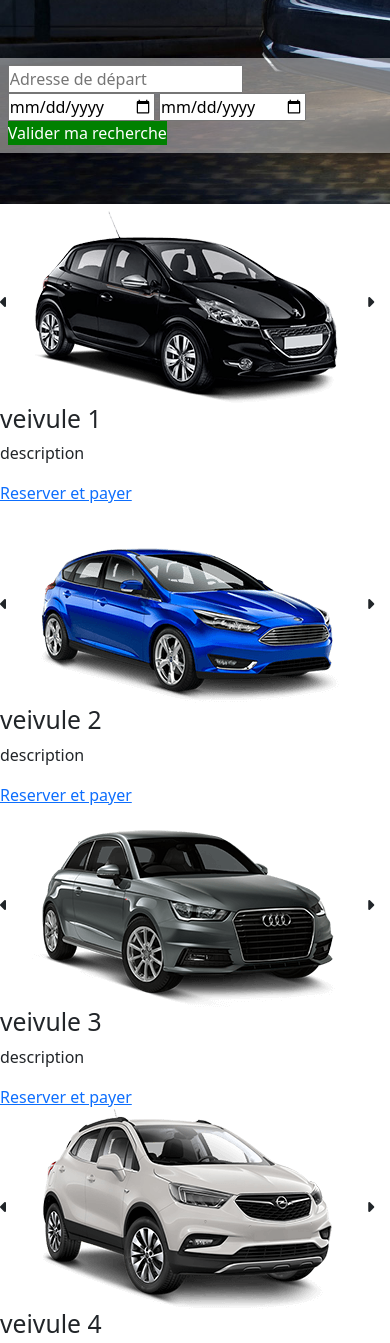
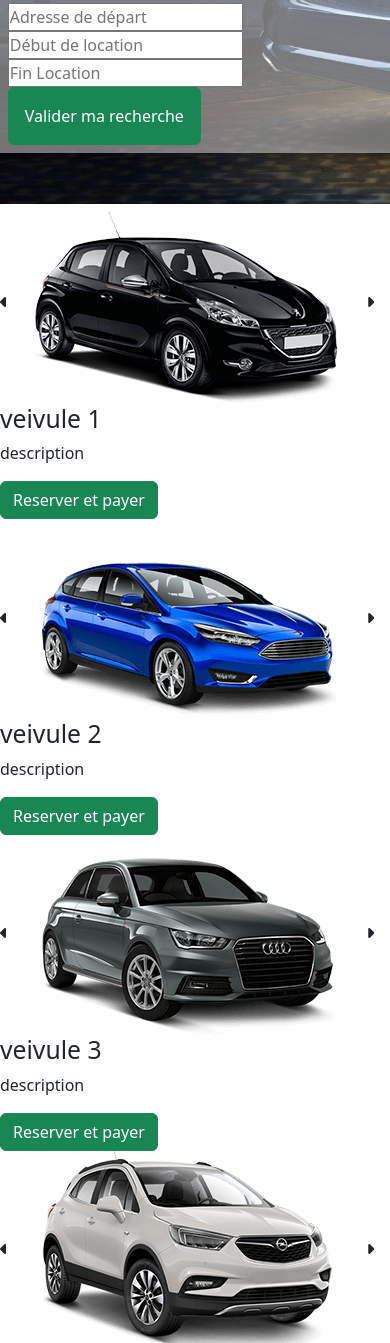
Before and after one commit to JessicaDaRosa/Location-Voiture, a plain HTML site: page index.html in a window 390 px wide. Shown: the part 387-1730 px from the top of the page. Drawn offline with nearby package versions, Linux system fonts and the light colour scheme.

Commit message:
fin de la maquete non responsive

```diff
--- a/index.html
+++ b/index.html
@@ -15,23 +15,23 @@
     <!-- header -->
     <header>
         <div class="titre">
-            <h1 class="color_white">Bienvenue à bord</h1>
-            <h3 class="color_white">Location de voiture 24h/24 et 7j/7</h3>
+            <h1 class="h1 text-white" >Bienvenue à bord</h1>
+            <h6 class="h6 text-white " >Location de voiture 24h/24 et 7j/7</h6>
         </div>
         <div class="formulaire">
-            <form>
+            <form class="">
                 <input type="text" name="Adresse" id="" placeholder="Adresse de départ">
-                <input type="date" name="debut" id="" placeholder="Début de location">
-                <input type="date" name="fin" id="" placeholder="Fin de location">
-                <input type="submit" value="Valider ma recherche">
+                <input type="text" name="debut" id="" placeholder="Début de location" onfocus="(this.type='date')">
+                <input type="text"  placeholder="Fin Location" onfocus="(this.type='date')">
+                <input type="button" class="btn btn-success p-3 m-0" value="Valider ma recherche">
             </form>
         </div>
     </header>
     <main>
         <!--vehicule 1-->
-        <div>
+        <div class="car-block">
             <div>
-                <i class="fa-solid fa-caret-left" ></i>
+                <i class="fa-solid fa-caret-left"></i>
                 <img src="./images/images/vehicule1.png" alt="premier vhicule">
                 <i class="fa-solid fa-caret-right"></i>
             </div>
@@ -40,11 +40,11 @@
                     veivule 1
                 </h2>
                 <p>description</p>
-                <a href="">Reserver et payer</a>
+                <a href="" class="btn btn-success">Reserver et payer</a>
             </div>
         </div>
         <!--vehicule 2-->
-        <div>
+        <div class="car-block">
             <div>
                 <i class="fa-solid fa-caret-left"></i>
                 <img src="./images/images/vehicule2.png" alt="premier vhicule">
@@ -55,11 +55,11 @@
                     veivule 2
                 </h2>
                 <p>description</p>
-                <a href="">Reserver et payer</a>
+                <a href="" class="btn btn-success">Reserver et payer</a>
             </div>
         </div>
         <!--vehicule 3-->
-        <div>
+        <div class="car-block">
             <div>
                 <i class="fa-solid fa-caret-left"></i>
                 <img src="./images/images/vehicule3.png" alt="premier vhicule">
@@ -70,11 +70,11 @@
                     veivule 3
                 </h2>
                 <p>description</p>
-                <a href="">Reserver et payer</a>
+                <a href="" class="btn btn-success">Reserver et payer</a>
             </div>
         </div>
         <!--vehicule 4-->
-        <div>
+        <div class="car-block">
             <div>
                 <i class="fa-solid fa-caret-left"></i>
                 <img src="./images/images/vehicule4.png" alt="premier vhicule">
@@ -85,12 +85,12 @@
                     veivule 4
                 </h2>
                 <p>description</p>
-                <a href="">Reserver et payer</a>
+                <a href=" " class="btn btn-success">Reserver et payer</a>
             </div>
         </div>
         <script src="https://cdn.jsdelivr.net/npm/bootstrap@5.3.2/dist/js/bootstrap.bundle.min.js"
-        integrity="sha384-C6RzsynM9kWDrMNeT87bh95OGNyZPhcTNXj1NW7RuBCsyN/o0jlpcV8Qyq46cDfL"
-        crossorigin="anonymous"></script>
+            integrity="sha384-C6RzsynM9kWDrMNeT87bh95OGNyZPhcTNXj1NW7RuBCsyN/o0jlpcV8Qyq46cDfL"
+            crossorigin="anonymous"></script>
     </main>
 </body>
 
```
